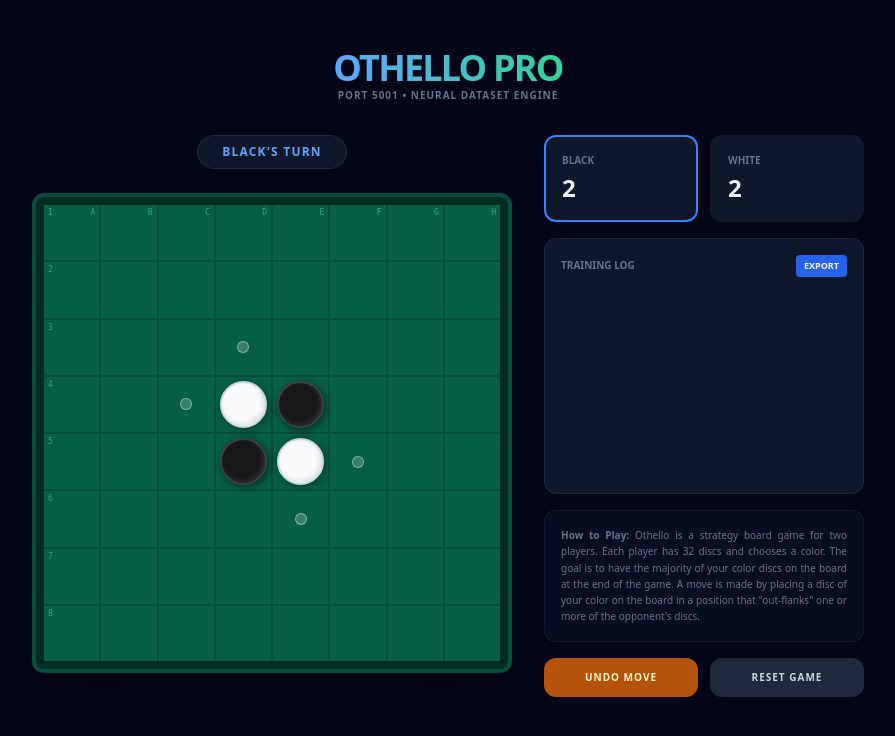
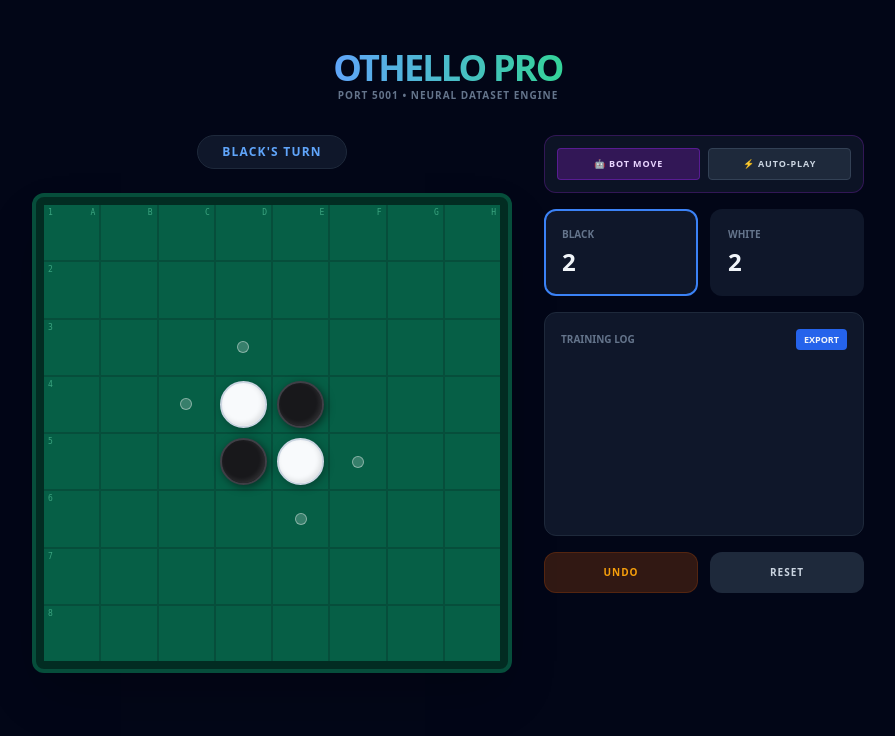
Before and after one commit to wraaaaa/othello_neural_dataset_engine, a Flask app: page / in a window 1280 px wide. Shown: the top 736 px of the page, without its empty margins (192-1087 px from the left). Run offline with Flask 3, Linux system fonts and the light colour scheme; some libraries are stand-ins or nearby versions.

Commit message:
feat: add random bot integration and auto-play functionality
- Added /bot-move endpoint with random move selection logic.
- Refactored move execution into a shared backend helper.
- Implemented frontend Auto-Play loop for automated data generation.
- Added UI highlights and pulse animations for bot activity.

Fixes #3

```diff
--- a/main.py
+++ b/main.py
@@ -9,6 +9,7 @@ and small helpers to serialize internal state for JSON responses.
 
 from flask import Flask, render_template, jsonify, request
 import time
+import random  #
 from enum import Enum
 
 app = Flask(__name__)
@@ -127,7 +128,7 @@ def apply_move(board, row, col, player):
     opponent = Player.WHITE if player == Player.BLACK else Player.BLACK
     directions = [(-1,-1), (-1,0), (-1,1), (0,-1), (0,1), (1,-1), (1,0), (1,1)]
 
-    flipped_coords = [] # NEW: Track which pieces were flipped
+    flipped_coords = []
     for dr, dc in directions:
         r, c = row + dr, col + dc
         to_flip = []
@@ -137,7 +138,7 @@ def apply_move(board, row, col, player):
             elif new_board[r][c] == player:
                 for fr, fc in to_flip:
                     new_board[fr][fc] = player
-                    flipped_coords.append([fr, fc]) # Record the flip
+                    flipped_coords.append([fr, fc])
                 break
             else:
                 break
@@ -180,76 +181,114 @@ def serialize_history(history):
         for move in history
     ]
 
-game_state = {
-    "board": create_initial_board(),
-    "current_player": Player.BLACK,
-    "history": [],
-    "game_over": False,
-    "last_move": None,      # NEW: [r, c]
-    "last_flipped": []      # NEW: [[r, c], ...]
-}
+# --- Global State ---
+def get_initial_state():
+    return {
+        "board": create_initial_board(),
+        "current_player": Player.BLACK,
+        "history": [],
+        "game_over": False,
+        "last_move": None,
+        "last_flipped": []
+    }
+
+game_state = get_initial_state()
+
+# --- Core Game Logic Helper ---
+def execute_move_logic(r, c):
+    """Executes a move at (r, c) for the current player if valid.
+
+    Returns:
+        bool: True if move was executed, False if invalid or game over.
+    """
+    global game_state
+
+    if game_state['game_over']:
+        return False
+
+    # Validation
+    if not (0 <= r < BOARD_SIZE and 0 <= c < BOARD_SIZE):
+        return False
+
+    current_p = game_state['current_player']
+    if not is_valid_move(game_state['board'], r, c, current_p):
+        return False
+
+    # Snapshot for history
+    board_before = [row[:] for row in game_state['board']]
+
+    # Apply the move
+    new_board, flipped = apply_move(game_state['board'], r, c, current_p)
+
+    # Update main state
+    game_state['board'] = new_board
+    game_state['last_move'] = [r, c]
+    game_state['last_flipped'] = flipped
+
+    # Determine next player and game status
+    opponent = Player.WHITE if current_p == Player.BLACK else Player.BLACK
+    opponent_moves = get_valid_moves(game_state['board'], opponent)
+
+    # Record to history
+    game_state['history'].append({
+        "player": current_p,
+        "row": r, "col": c,
+        "timestamp": time.time(),
+        "boardBefore": board_before,
+        "scoreAfter": get_scores(game_state['board']),
+        "nextMovesCount": len(opponent_moves),
+        "last_move": [r, c],
+        "last_flipped": flipped
+    })
+
+    # Turn management
+    if opponent_moves:
+        game_state['current_player'] = opponent
+    else:
+        # If opponent has no moves, check if current player has moves (double skip)
+        if not get_valid_moves(game_state['board'], current_p):
+            game_state['game_over'] = True
+
+    return True
+
+# --- Routes ---
 
 @app.route('/')
 def index():
-    """Serve the main UI page.
-
-    Returns the rendered `index.html` template consumed by the front-end.
-    """
     return render_template('index.html')
 
 @app.route('/move', methods=['POST'])
 def move():
-    global game_state
     try:
         data = request.json or {}
         r, c = data.get('row', -99), data.get('col', -99)
 
-        # 1. Bounds check and Game Over check
-        if (0 <= r < BOARD_SIZE and 0 <= c < BOARD_SIZE) and not game_state['game_over']:
-
-            # 2. Server-side validation
-            if is_valid_move(game_state['board'], r, c, game_state['current_player']):
-
-                # Snapshot for history
-                board_before = [row[:] for row in game_state['board']]
-                current_p = game_state['current_player']
-
-                # Apply the move
-                new_board, flipped = apply_move(game_state['board'], r, c, current_p)
-
-                # Update main state
-                game_state['board'] = new_board
-                game_state['last_move'] = [r, c]
-                game_state['last_flipped'] = flipped
-
-                # Determine next player and game status
-                opponent = Player.WHITE if current_p == Player.BLACK else Player.BLACK
-                opponent_moves = get_valid_moves(game_state['board'], opponent)
-
-                # Record to history (Using the already calculated opponent_moves)
-                game_state['history'].append({
-                    "player": current_p,
-                    "row": r, "col": c,
-                    "timestamp": time.time(),
-                    "boardBefore": board_before,
-                    "scoreAfter": get_scores(game_state['board']),
-                    "nextMovesCount": len(opponent_moves),
-                    "last_move": [r, c],
-                    "last_flipped": flipped
-                })
-
-                # Turn management
-                if opponent_moves:
-                    game_state['current_player'] = opponent
-                else:
-                    # If opponent has no moves, check if current player has moves (double skip)
-                    if not get_valid_moves(game_state['board'], current_p):
-                        game_state['game_over'] = True
-            else:
-                print(f"Invalid move attempted at {r}, {c}")
+        success = execute_move_logic(r, c)
+        if not success:
+            print(f"Invalid move attempted at {r}, {c}")
 
         return jsonify(get_response_data())
     except Exception as e:
+        return jsonify({"error": str(e)}), 500
+
+@app.route('/bot-move', methods=['POST'])
+def bot_move():
+    """Calculates and executes a random valid move for the current player."""
+    try:
+        if game_state['game_over']:
+             return jsonify(get_response_data())
+
+        current_p = game_state['current_player']
+        valid_moves = get_valid_moves(game_state['board'], current_p)
+
+        if valid_moves:
+            # AI LOGIC: Random Choice
+            move = random.choice(valid_moves)
+            execute_move_logic(move[0], move[1])
+
+        return jsonify(get_response_data())
+    except Exception as e:
+        print(e)
         return jsonify({"error": str(e)}), 500
 
 @app.route('/undo', methods=['POST'])
@@ -265,42 +304,19 @@ def undo():
         game_state['history'].pop()
         if game_state['history']:
             prev = game_state['history'][-1]
-            # Since boardBefore is a snapshot of the board BEFORE that move,
-            # we must reconstruct the board state. Simplest is to just reset
-            # highlights or restore from history properly.
             game_state['board'] = apply_move(prev['boardBefore'], prev['row'], prev['col'], prev['player'])[0]
             game_state['last_move'] = prev['last_move']
             game_state['last_flipped'] = prev['last_flipped']
             game_state['current_player'] = Player.WHITE if prev['player'] == Player.BLACK else Player.BLACK
-            # Check if current player actually has moves, otherwise it would have stayed on prev player
+
+            # Re-check turn logic in case of skips
             if not get_valid_moves(game_state['board'], game_state['current_player']):
                 game_state['current_player'] = prev['player']
         else:
-            game_state['board'] = create_initial_board()
-            game_state['last_move'] = None
-            game_state['last_flipped'] = []
-            game_state['current_player'] = Player.BLACK
+            game_state = get_initial_state()
         game_state['game_over'] = False
     return jsonify(get_response_data())
 
-# --- Updated Global State Initialization ---
-def get_initial_state():
-    """Return a fresh initial `game_state` dictionary.
-
-    Useful for resetting the engine or initializing at startup.
-    """
-    return {
-        "board": create_initial_board(),
-        "current_player": Player.BLACK,
-        "history": [],
-        "game_over": False,
-        "last_move": None,      # Ensure this is explicitly initialized
-        "last_flipped": []      # Ensure this is explicitly initialized
-    }
-
-game_state = get_initial_state()
-
-# --- Updated Reset Route ---
 @app.route('/reset', methods=['POST'])
 def reset():
     global game_state
--- a/templates/index.html
+++ b/templates/index.html
@@ -66,6 +66,17 @@
 			background-color: #3b82f6 !important; /* Blue-500 */
 			transition: background-color 0.8s ease;
 		}
+
+        /* Animation for auto-play active */
+        .pulse-ring {
+            box-shadow: 0 0 0 0 rgba(147, 51, 234, 0.7);
+            animation: pulse-purple 2s infinite;
+        }
+        @keyframes pulse-purple {
+            0% { transform: scale(0.95); box-shadow: 0 0 0 0 rgba(147, 51, 234, 0.7); }
+            70% { transform: scale(1); box-shadow: 0 0 0 10px rgba(147, 51, 234, 0); }
+            100% { transform: scale(0.95); box-shadow: 0 0 0 0 rgba(147, 51, 234, 0); }
+        }
     </style>
 </head>
 <body class="bg-slate-950 text-slate-100 min-h-screen flex flex-col items-center py-12">
@@ -89,6 +100,15 @@
         </div>
 
         <div class="flex flex-col w-full lg:w-80 gap-4">
+            <div class="bg-slate-900/80 rounded-xl p-3 border border-purple-900/50 flex gap-2">
+                <button onclick="triggerBotMove()" class="flex-1 py-2 bg-purple-900/50 hover:bg-purple-800 rounded text-[9px] font-bold uppercase tracking-widest text-purple-200 border border-purple-700/50 transition-colors">
+                    🤖 Bot Move
+                </button>
+                <button id="btn-autoplay" onclick="toggleAutoPlay()" class="flex-1 py-2 bg-slate-800 hover:bg-slate-700 rounded text-[9px] font-bold uppercase tracking-widest text-slate-300 border border-slate-700 transition-all">
+                    ⚡ Auto-Play
+                </button>
+            </div>
+
             <div class="grid grid-cols-2 gap-3">
                 <div id="card-BLACK" class="bg-slate-900 p-4 rounded-xl border-2 border-transparent">
                     <span class="text-[10px] text-slate-500 font-bold block mb-1">BLACK</span>
@@ -100,7 +120,7 @@
                 </div>
             </div>
 
-            <div class="bg-slate-900 rounded-xl p-4 border border-slate-800 h-64 flex flex-col">
+            <div class="bg-slate-900 rounded-xl p-4 border border-slate-800 h-56 flex flex-col">
                 <div class="flex justify-between items-center mb-3">
                     <span class="text-[10px] font-bold text-slate-500 uppercase">Training Log</span>
                     <button onclick="exportJSON()" class="bg-blue-600 hover:bg-blue-500 px-2 py-1 rounded text-[9px] font-bold">EXPORT</button>
@@ -108,18 +128,12 @@
                 <div id="log" class="overflow-y-auto text-[10px] font-mono space-y-1 pr-1 text-slate-400 flex-1"></div>
             </div>
 
-            <div class="bg-slate-900/50 rounded-xl p-4 border border-slate-800/50 text-[10px] leading-relaxed text-slate-500 text-justify">
-                <p>
-                  <strong>How to Play:</strong> Othello is a strategy board game for two players. Each player has 32 discs and chooses a color. The goal is to have the majority of your color discs on the board at the end of the game. A move is made by placing a disc of your color on the board in a position that "out-flanks" one or more of the opponent's discs.
-                </p>
-            </div>
-
             <div class="grid grid-cols-2 gap-3">
-                <button onclick="undoMove()" class="py-3 bg-amber-700 hover:bg-amber-600 rounded-xl text-[10px] font-bold uppercase tracking-widest text-amber-100 transition-colors">
-                    Undo Move
+                <button onclick="undoMove()" class="py-3 bg-amber-900/40 hover:bg-amber-800/40 border border-amber-900/50 rounded-xl text-[10px] font-bold uppercase tracking-widest text-amber-500 transition-colors">
+                    Undo
                 </button>
                 <button onclick="resetGame()" class="py-3 bg-slate-800 hover:bg-slate-700 rounded-xl text-[10px] font-bold uppercase tracking-widest text-slate-300 transition-colors">
-                    Reset Game
+                    Reset
                 </button>
             </div>
         </div>
@@ -128,7 +142,10 @@
     <script>
         console.log("Script loaded. Connecting...");
 
+        // --- API Calls ---
+
         async function api(row, col) {
+            stopAutoPlay(); // Stop bot if human interferes
             const statusEl = document.getElementById('status-msg');
             try {
                 const response = await fetch('/move', {
@@ -136,40 +153,99 @@
                     headers: {'Content-Type': 'application/json'},
                     body: JSON.stringify({row, col})
                 });
-
-                if (!response.ok) {
-                    const errText = await response.text();
-                    throw new Error(`HTTP ${response.status}: ${errText}`);
-                }
+                if (!response.ok) throw new Error("Move Failed");
                 const data = await response.json();
                 render(data);
-
             } catch (err) {
                 console.error("API Error:", err);
-                statusEl.innerText = "Error. Check Console.";
-                statusEl.classList.replace('text-blue-400', 'text-red-500');
+            }
+        }
+
+        async function triggerBotMove() {
+            try {
+                const response = await fetch('/bot-move', { method: 'POST' });
+                if (!response.ok) throw new Error("Bot Move Failed");
+                const data = await response.json();
+                render(data);
+                return data; // Return data for auto-play chaining
+            } catch (err) {
+                console.error("Bot Error:", err);
             }
         }
 
         async function undoMove() {
+            stopAutoPlay();
             try {
                 const response = await fetch('/undo', { method: 'POST' });
-                if (!response.ok) throw new Error("Undo Failed");
                 const data = await response.json();
                 render(data);
-            } catch (err) {
-                console.error("Undo Error:", err);
+            } catch (err) { console.error(err); }
+        }
+
+        async function resetGame() {
+            stopAutoPlay();
+            if (!confirm('Reset game engine?')) return;
+            try {
+                const response = await fetch('/reset', { method: 'POST' });
+                const data = await response.json();
+                render(data);
+                console.log("Engine Reset Successful");
+            } catch (err) { console.error(err); }
+        }
+
+        // --- Auto Play Logic ---
+
+        let isAutoPlaying = false;
+        let autoPlayTimer = null;
+
+        function toggleAutoPlay() {
+            if (isAutoPlaying) {
+                stopAutoPlay();
+            } else {
+                startAutoPlay();
             }
         }
+
+        function startAutoPlay() {
+            isAutoPlaying = true;
+            const btn = document.getElementById('btn-autoplay');
+            btn.classList.add('pulse-ring', 'bg-purple-600', 'text-white', 'border-purple-500');
+            btn.classList.remove('bg-slate-800', 'text-slate-300', 'border-slate-700');
+            btn.innerText = "⏸ STOP BOT";
+            runAutoPlayLoop();
+        }
+
+        function stopAutoPlay() {
+            isAutoPlaying = false;
+            clearTimeout(autoPlayTimer);
+            const btn = document.getElementById('btn-autoplay');
+            btn.classList.remove('pulse-ring', 'bg-purple-600', 'text-white', 'border-purple-500');
+            btn.classList.add('bg-slate-800', 'text-slate-300', 'border-slate-700');
+            btn.innerText = "⚡ Auto-Play";
+        }
+
+        async function runAutoPlayLoop() {
+            if (!isAutoPlaying) return;
+
+            // Execute bot move
+            const data = await triggerBotMove();
+
+            // Check termination
+            if (data && !data.game_over && isAutoPlaying) {
+                // Add slight delay for visual pleasure
+                autoPlayTimer = setTimeout(runAutoPlayLoop, 150);
+            } else if (data && data.game_over) {
+                stopAutoPlay();
+            }
+        }
+
+        // --- Rendering ---
 
         let historyCache = [];
 
 		function render(data) {
             try {
-                if (!data || !Array.isArray(data.board)) {
-                    console.error("Invalid board data:", data);
-                    return;
-                }
+                if (!data || !Array.isArray(data.board)) return;
 
                 historyCache = data.history;
 				const board = document.getElementById('board');
@@ -183,16 +259,15 @@
 						const isLastMove = data.last_move && data.last_move[0] === r && data.last_move[1] === c;
 						const isFlipped = data.last_flipped && data.last_flipped.some(m => m[0] === r && m[1] === c);
 
-						// Base Classes
 						let classes = 'board-cell';
-						if (isValid && !data.game_over) classes += ' valid-move-active';
+						if (isValid && !data.game_over && !isAutoPlaying) classes += ' valid-move-active';
 
-						// NEW: Apply Highlight Classes
 						if (isLastMove) classes += ' last-move-highlight';
 						else if (isFlipped) classes += ' flipped-highlight';
 
 						cellDiv.className = classes;
 
+						// Coordinates
 						if (c === 0) {
                             const rowLabel = document.createElement('span');
                             rowLabel.className = 'coord-label';
@@ -214,110 +289,17 @@
                             const piece = document.createElement('div');
                             piece.className = `piece ${cell}`;
                             cellDiv.appendChild(piece);
-                        } else if (isValid && !data.game_over) {
+                        } else if (isValid && !data.game_over && !isAutoPlaying) {
+                            // Only show hints if not auto-playing
                             const hint = document.createElement('div');
                             hint.className = 'valid-hint';
                             cellDiv.appendChild(hint);
                             cellDiv.onclick = () => api(r, c);
                         }
 
-
 						board.appendChild(cellDiv);
 					});
 				});
-
-
-
-                document.getElementById('black-score').innerText = data.scores.black;
-                document.getElementById('white-score').innerText = data.scores.white;
-                document.getElementById('status-msg').innerText = data.game_over ? "GAME OVER" : `${data.current_player}'S TURN`;
-
-                ['BLACK', 'WHITE'].forEach(p => {
-                    const card = document.getElementById(`card-${p}`);
-                    card.style.borderColor = (data.current_player === p && !data.game_over) ? '#3b82f6' : 'transparent';
-                });
-
-                let gameOverHTML = '';
-                if (data.game_over) {
-                    let resultText = "DRAW";
-                    if (data.scores.black > data.scores.white) resultText = "BLACK WINS";
-                    else if (data.scores.white > data.scores.black) resultText = "WHITE WINS";
-
-                    gameOverHTML = `
-                        <div class="bg-gradient-to-r from-red-900 to-red-800 border border-red-500/50 p-3 rounded mb-3 text-center shadow-lg animate-pulse">
-                            <span class="text-white font-bold tracking-[0.2em] text-sm">${resultText}</span>
-                        </div>
-                    `;
-                }
-
-                const logHTML = data.history.slice().reverse().map(m => `
-                    <div class="p-2 border-b border-slate-800/50 flex justify-between items-center hover:bg-slate-800/30 transition-colors">
-                        <div class="flex items-center gap-3">
-                            <span class="${m.player === 'BLACK' ? 'text-zinc-400' : 'text-slate-100'} font-bold w-12 text-[10px]">${m.player}</span>
-                            <span class="font-mono text-blue-300 font-bold">${String.fromCharCode(65 + m.col)}${m.row + 1}</span>
-                        </div>
-                        <div class="flex items-center gap-3 text-[9px] opacity-70">
-                            <span class="text-slate-500" title="Moves available for next player">Next: <span class="text-slate-300">${m.nextMovesCount}</span></span>
-                            <span class="font-mono bg-black/20 px-1.5 py-0.5 rounded text-slate-400">B:${m.scoreAfter.black} W:${m.scoreAfter.white}</span>
-                        </div>
-                    </div>
-                `).join('');
-
-                document.getElementById('log').innerHTML = gameOverHTML + logHTML;
-
-            } catch (e) {
-                console.error("Render error:", e);
-            }
-        }
-
-        function oldxxx_render(data) {
-            try {
-                if (!data || !Array.isArray(data.board)) {
-                    console.error("Invalid board data:", data);
-                    return;
-                }
-
-                historyCache = data.history;
-                const board = document.getElementById('board');
-                board.innerHTML = '';
-
-                data.board.forEach((row, r) => {
-                    row.forEach((cell, c) => {
-                        const cellDiv = document.createElement('div');
-                        const isValid = data.valid_moves.some(m => m[0] === r && m[1] === c);
-                        cellDiv.className = `board-cell ${isValid && !data.game_over ? 'valid-move-active' : ''}`;
-
-                        if (c === 0) {
-                            const rowLabel = document.createElement('span');
-                            rowLabel.className = 'coord-label';
-                            rowLabel.style.left = '4px';
-                            rowLabel.style.top = '2px';
-                            rowLabel.innerText = r + 1;
-                            cellDiv.appendChild(rowLabel);
-                        }
-                        if (r === 0) {
-                            const colLabel = document.createElement('span');
-                            colLabel.className = 'coord-label';
-                            colLabel.style.right = '4px';
-                            colLabel.style.top = '2px';
-                            colLabel.innerText = String.fromCharCode(65 + c);
-                            cellDiv.appendChild(colLabel);
-                        }
-
-                        if (cell !== 'NONE') {
-                            const piece = document.createElement('div');
-                            piece.className = `piece ${cell}`;
-                            cellDiv.appendChild(piece);
-                        } else if (isValid && !data.game_over) {
-                            const hint = document.createElement('div');
-                            hint.className = 'valid-hint';
-                            cellDiv.appendChild(hint);
-                            cellDiv.onclick = () => api(r, c);
-                        }
-
-                        board.appendChild(cellDiv);
-                    });
-                });
 
                 document.getElementById('black-score').innerText = data.scores.black;
                 document.getElementById('white-score').innerText = data.scores.white;
@@ -370,22 +352,7 @@
             a.click();
         }
 
-        async function resetGame() {
-            if (!confirm('Reset game engine?')) return;
-            try {
-                const response = await fetch('/reset', { method: 'POST' });
-                if (!response.ok) throw new Error("Reset Failed");
-
-                // Directly render the new state returned by the reset route
-                const data = await response.json();
-                render(data);
-
-                console.log("Engine Reset Successful");
-            } catch (err) {
-                console.error("Reset Error:", err);
-            }
-        }
-
+        // Initialize board
         api(-1, -1);
     </script>
 </body>
```
